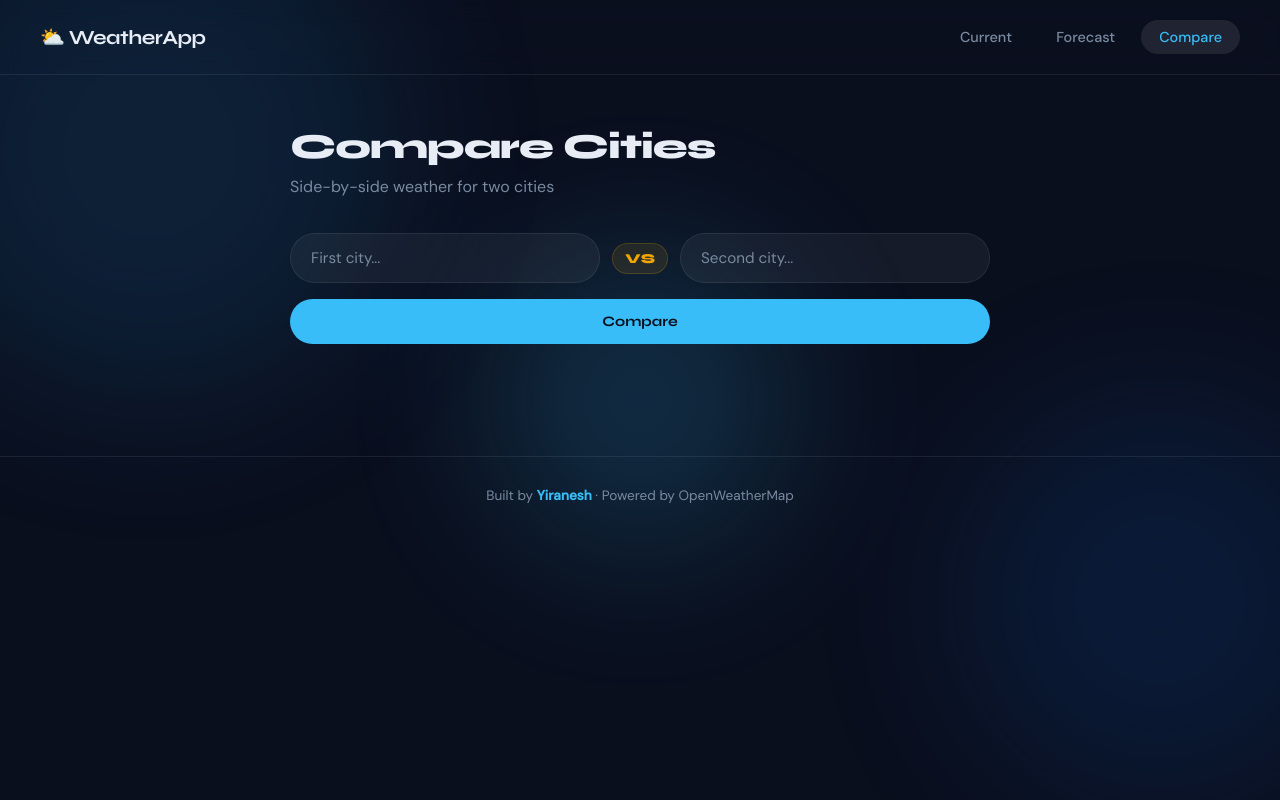
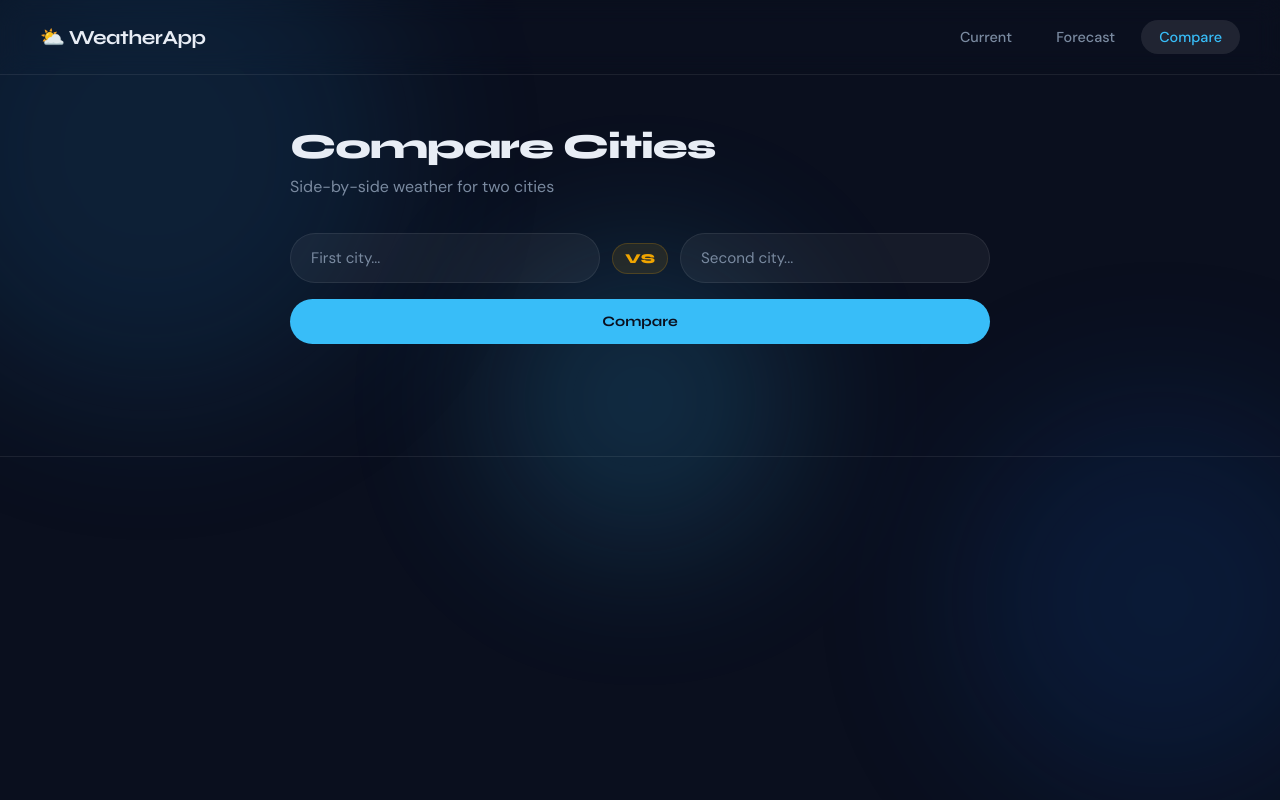
Before and after one commit to Yiranesh/weather-app-web, a Flask app: page /compare in a window 1280 px wide. Run offline with Flask 3, Linux system fonts and the light colour scheme.

Commit message:
Removed footer credits

```diff
--- a/templates/base.html
+++ b/templates/base.html
@@ -28,7 +28,7 @@
   </main>
 
   <footer>
-    <p>Built by <strong>Yiranesh</strong> · Powered by OpenWeatherMap</p>
+
   </footer>
 </body>
 </html>
```
